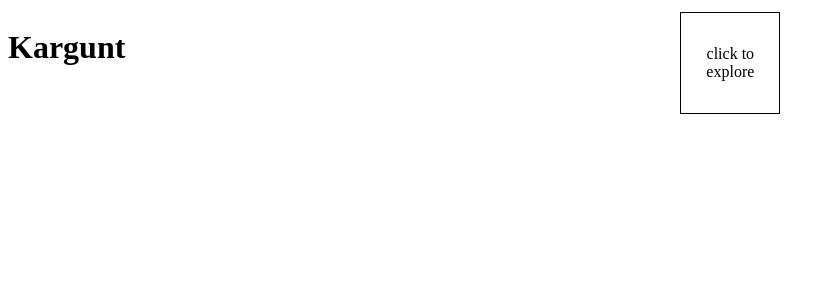
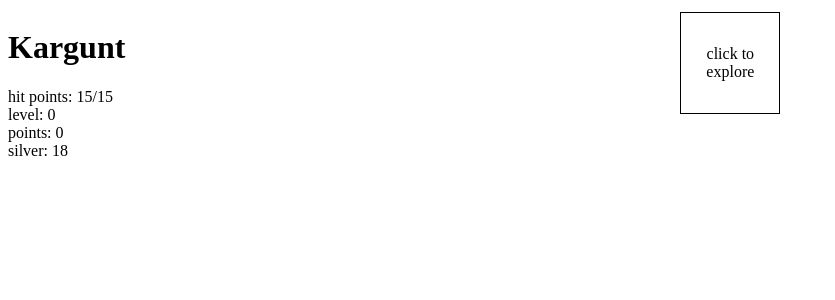
Before and after one commit to labax/solo, an Angular app: page / in a window 1280 px wide. Shown: the top 300 px of the page, without its empty margins (0-835 px from the left). Built offline with nearby package versions, Linux system fonts and the light colour scheme.

Commit message:
feat(dark-fort): implemented character component

```diff
--- a/projects/dark-fort/src/app/components/character/character.component.html
+++ b/projects/dark-fort/src/app/components/character/character.component.html
@@ -1 +1,5 @@
 <h1>{{character?.name}}</h1>
+<div>hit points: {{character?.hitPointsCurrent}}/{{character?.hitPointsMax}}</div>
+<div>level: {{character?.level}}</div>
+<div>points: {{character?.points}}</div>
+<div>silver: {{character?.silver}}</div>
--- a/projects/dark-fort/src/app/services/state.service.ts
+++ b/projects/dark-fort/src/app/services/state.service.ts
@@ -1,12 +1,13 @@
 import { Injectable } from '@angular/core';
 import {ICharacter, Room} from '../models/character.interface';
+import {DiceService} from '../../../../common/src/lib/services/dice.service';
 
 @Injectable({
   providedIn: 'root'
 })
 export class StateService {
 
-  constructor() {
+  constructor(diceService: DiceService) {
     this.character = {
       name: 'Kargunt',
       hitPointsCurrent: 15,
@@ -14,7 +15,7 @@ export class StateService {
       inventory: [],
       level: 0,
       points: 0,
-      silver: 0
+      silver: diceService.rollDice(1,6) + 15
     }
   }
 
```
